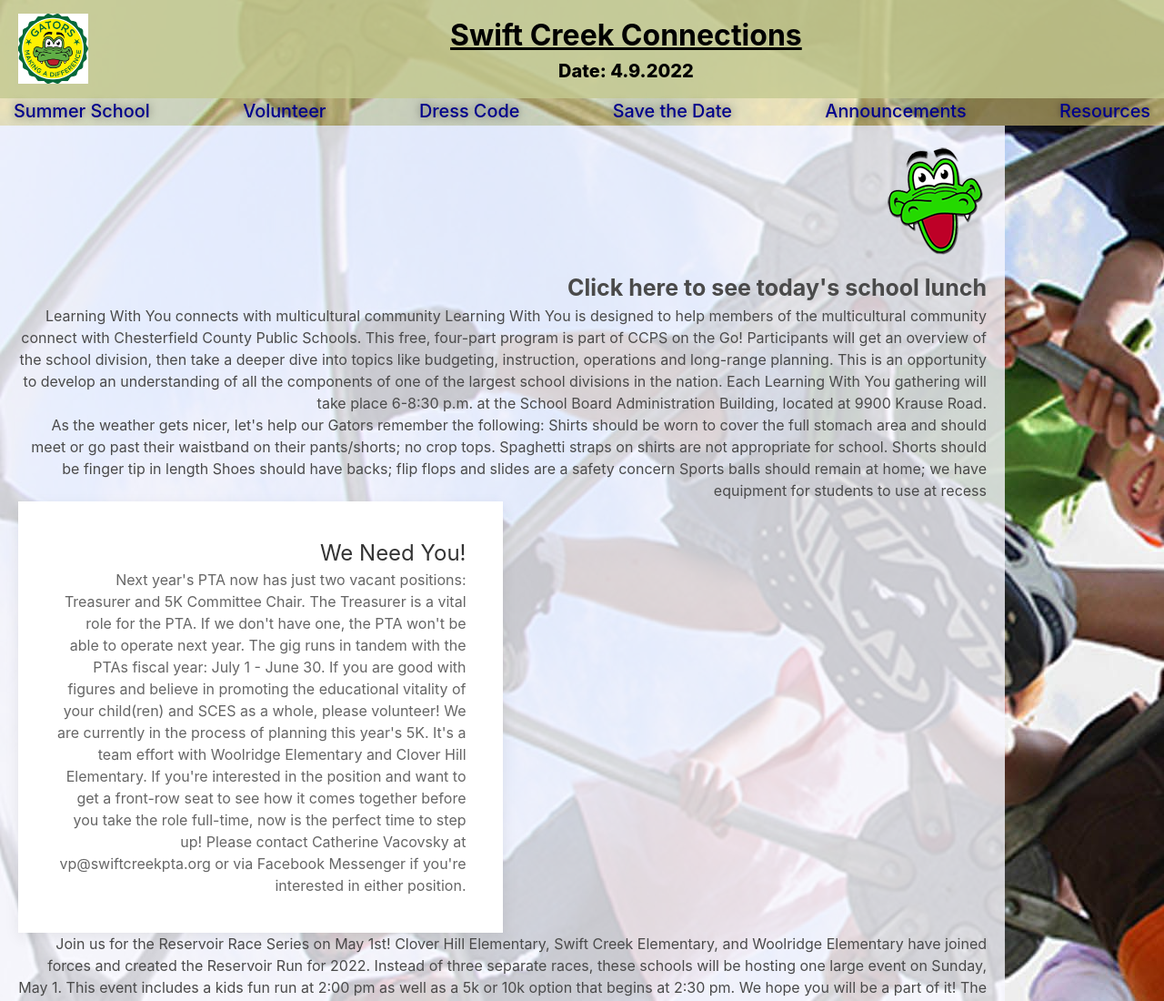
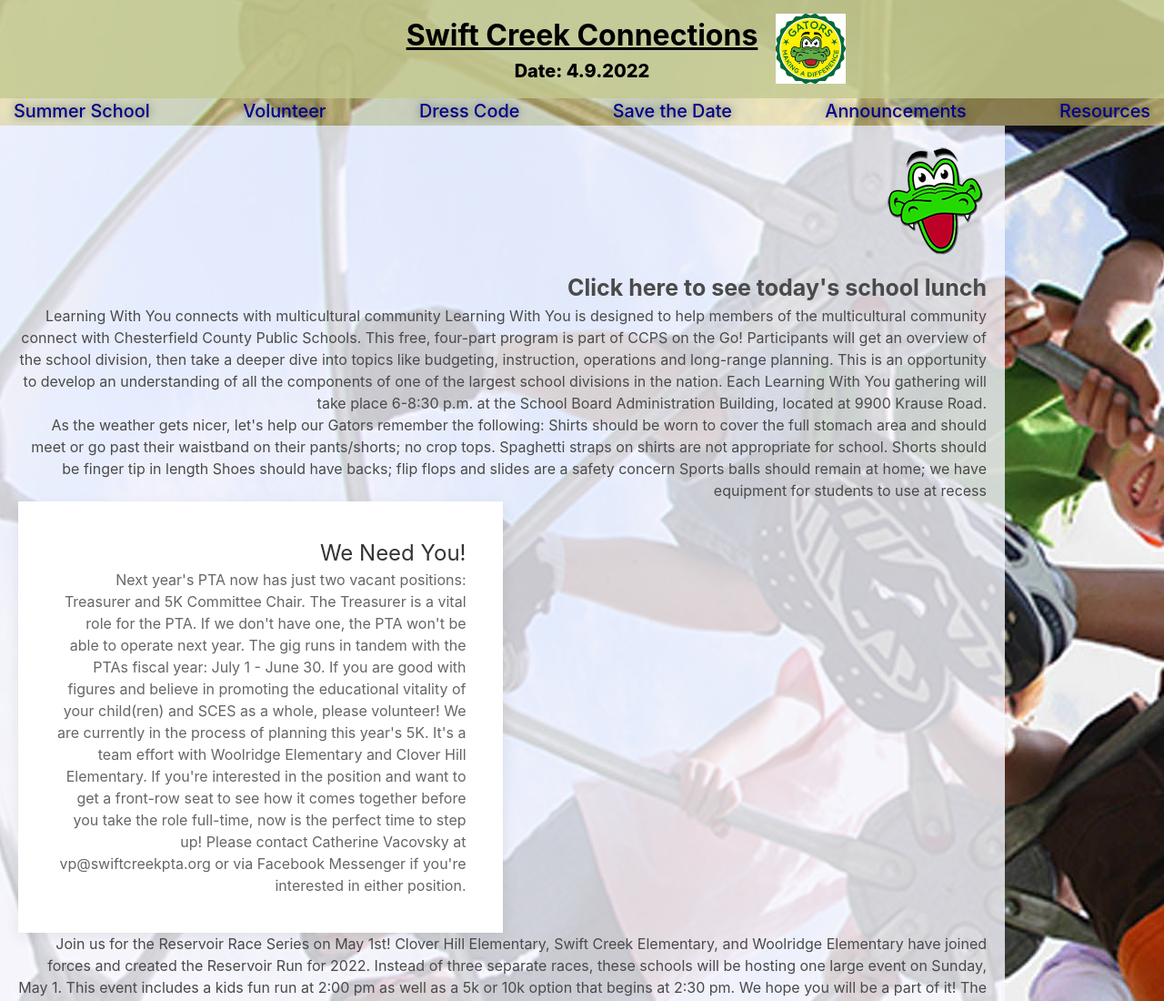
Before and after one commit to Serendipbrity/Gators-Newsletter, a plain HTML site: page index.html in a window 1280 px wide. Shown: the top 1100 px of the page at 91% size. Drawn offline with nearby package versions, Linux system fonts and the light colour scheme.

Commit message:
update css

```diff
--- a/assets/css/style.css
+++ b/assets/css/style.css
@@ -1,6 +1,3 @@
-/* * {
-    background-image: url("/Users/brittanicourt/Desktop/projects/Gators-Newsletter/assets/images/recess.jpeg");
-} */
 
 :root {
     --primary-color: rgba(255, 231, 135, .50);
@@ -10,7 +7,6 @@
 
 .jumbotron {
     text-align: center;
-
     font-weight: bold;
     color: black;
     font-size: 200%;
@@ -23,13 +19,11 @@ header img {
     max-width: 6%;
     float: inline-start;
     margin-left: 20px;
-
-
+    position: absolute;
 }
 
 body {
     text-align: center;
-
     background-image: url("../images/recess.jpeg");
 }
 /* date */
@@ -153,5 +147,4 @@ nav {
     margin: 25px;
     font-size: larger;
     color: black;
-
 }
```
